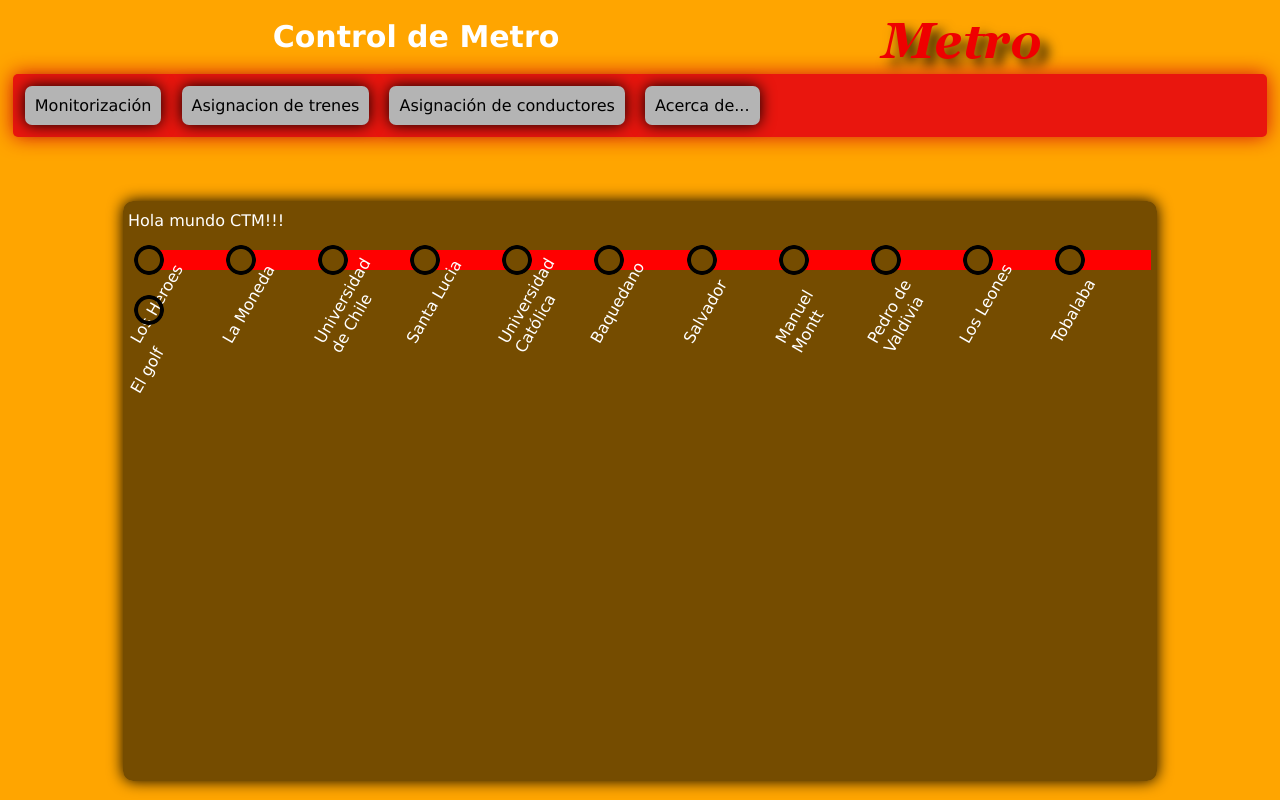
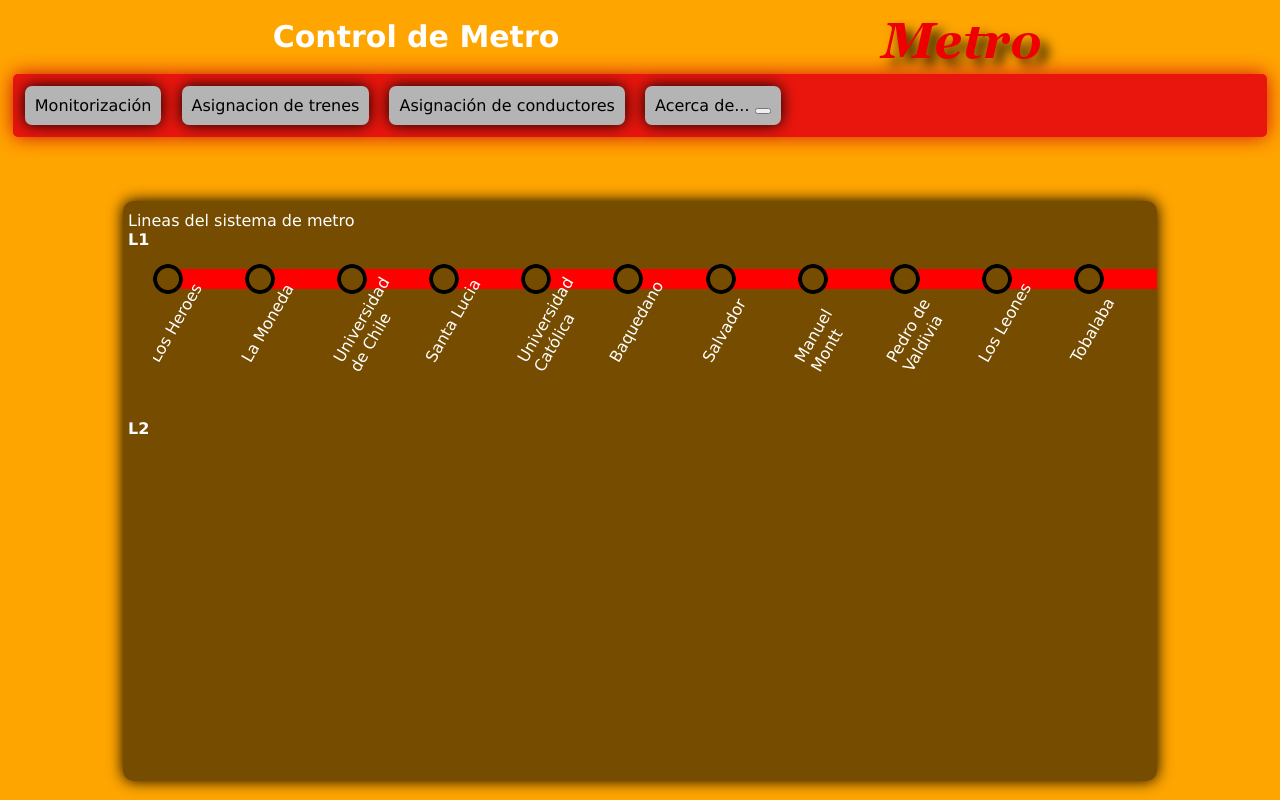
Before and after one commit to wigtor/lab3Metro, a PHP site: page / in a window 1280 px wide. Run offline with PHP 8.4, Linux system fonts and the light colour scheme; data comes from the database, SQL or seed files in the repository; both versions use the stored data as it was after the commit; style sheets or scripts are compiled from the project's sources.

Commit message:
Arreglado error en la base de datos

```diff
--- a/css/metroUI.less
+++ b/css/metroUI.less
@@ -27,7 +27,7 @@ html{
     display: table;
 }
 body {
-    overflow: hidden;
+    overflow: auto;
     display:table-cell;
     vertical-align: middle;
     margin: 0;
@@ -102,14 +102,17 @@ body {
 }
 
 .linea {
-	width: 100%;
+	width: auto;
+	min-width:200%;
+	overflow: auto;
 	height: 140px;
 	margin: 15px;
+	margin-left: 25px;
 }
 
 .tunel {
 	//margin:0px;
-	margin-right:0px;
+	margin-right:-9px;
 	margin-left:-4px;
 	vertical-align: top;
 	margin-top:5px;
@@ -134,9 +137,6 @@ body {
 
 .estacion {
 	margin:0px;
-	margin-top:0px;
-	margin-left:-9px;
-	//margin-right:-4px;
 	vertical-align: top;
 	height: 50px;
 	width: 30px;
--- a/index.php
+++ b/index.php
@@ -33,19 +33,22 @@
 			<div class="elemMenu" >Monitorización</div>
 			<div class="elemMenu" >Asignacion de trenes</div>
 			<div class="elemMenu" >Asignación de conductores</div>
-			<div class="elemMenu" >Acerca de...</div>
+			<div class="elemMenu" >Acerca de...
+				<button onclick="acercaDe.html"> </button>
+			</div>
 		</div>
 	</div>
 
 	<!-- Contenido -->
-	<div id = "body" class="wrapp" border="0">
-		<div class="texto" >Hola mundo CTM!!! </div>
+	<div id = "bodyMonitorización" class="wrapp" border="0">
+		<div class="texto" >Lineas del sistema de metro</div>
 		<div class="mapa" >
 			<?php
 				require_once("linea.php");
 				$arrayLineas = Linea::getAllLineas();
 				$i = 0;
 				while($i < sizeof($arrayLineas)) {
+					echo '<div class="texto" ><b>L'.$arrayLineas[$i]['num_linea'].'</b></div>';
 					$controladorLineas = new Linea($arrayLineas[$i]['num_linea']);
 					echo '<div id="'. $arrayLineas[$i]['num_linea'] .'" class="linea">';
 					$estaciones = $controladorLineas->construirLinea();
```
Also changed, not shown: metroSantiago.sql (+5 -4 lines).
